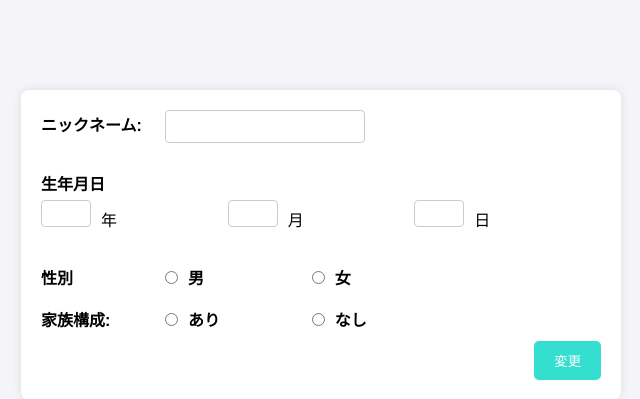
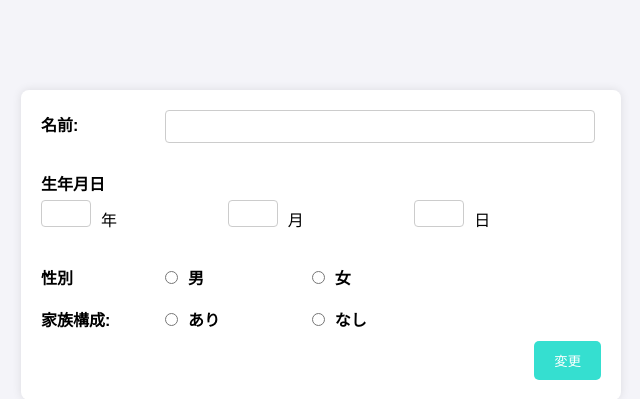
Before and after one commit to 23jn0322/G01, a PHP site: page /kaiinhenkou.php in a window 1280 px wide. Shown: the part 280-679 px from the top of the page, without its empty margins (319-959 px from the left). Run offline with PHP 8.4, Linux system fonts and the light colour scheme.

Commit message:
23jn0302

```diff
--- a/kaiinhenkou.php
+++ b/kaiinhenkou.php
@@ -21,8 +21,8 @@
 <form action="" method="POST">
     <!-- ニックネーム -->
     <div>
-        <label for="nickname">ニックネーム:</label>
-        <input type="text" id="nickname" name="nickname" required>
+        <label for="name">名前:</label>
+        <input type="text" id="name" name="name" required>
     </div>
     <br>
 
```
Also changed, not shown: kaiintoroku.html (added).
